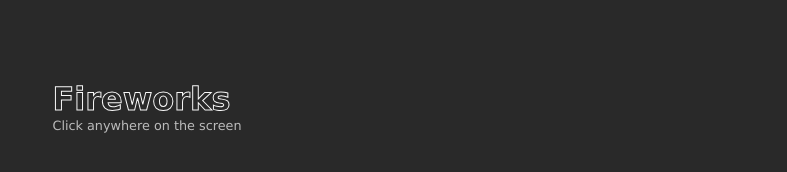
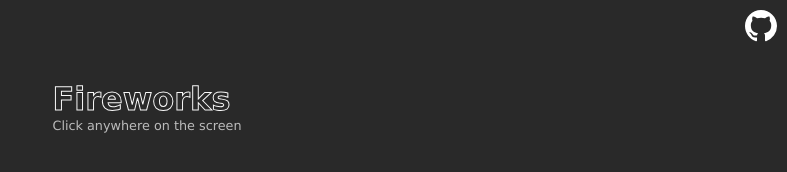
Before and after one commit to calebephrem/js-fireworks, a plain HTML site: page index.html in a window 1280 px wide. Shown: the whole page, without its empty margins (493-1280 px from the left). Drawn offline with Linux system fonts and the light colour scheme.

Commit message:
add link to repo

```diff
--- a/index.html
+++ b/index.html
@@ -14,6 +14,16 @@
       <p>Click anywhere on the screen</p>
     </div>
 
+    <div class="gh-link">
+      <a
+        href="https://github.com/calebephrem/js-fireworks"
+        target="_blank"
+        rel="noopener noreferrer"
+        >
+        <img src="assets/github.svg" alt="GitHub Logo" />
+      </a>
+    </div>
+
     <canvas></canvas>
   </body>
 </html>
--- a/style.css
+++ b/style.css
@@ -39,3 +39,16 @@ canvas {
   color: #bbb;
   font-family: Verdana, Geneva, Tahoma, sans-serif;
 }
+
+.gh-link {
+  position: fixed;
+  top: 10px;
+  right: 10px;
+}
+
+.gh-link img {
+  width: 32px;
+  height: 32px;
+  filter: invert(1);
+  transition: filter 0.3s ease;
+}
```
Also changed, not shown: assets/github.svg (added).
